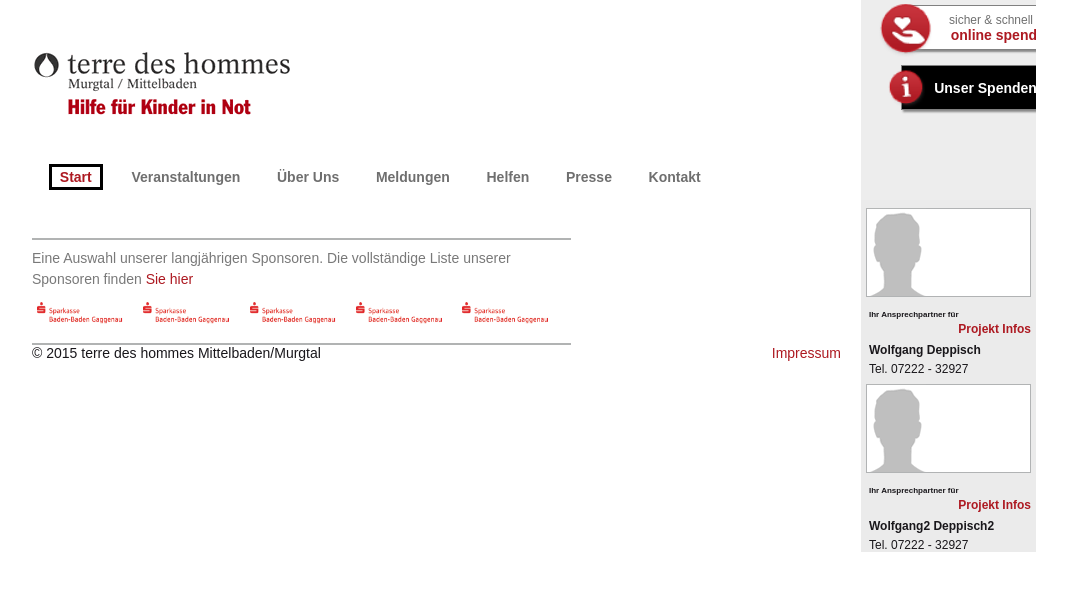
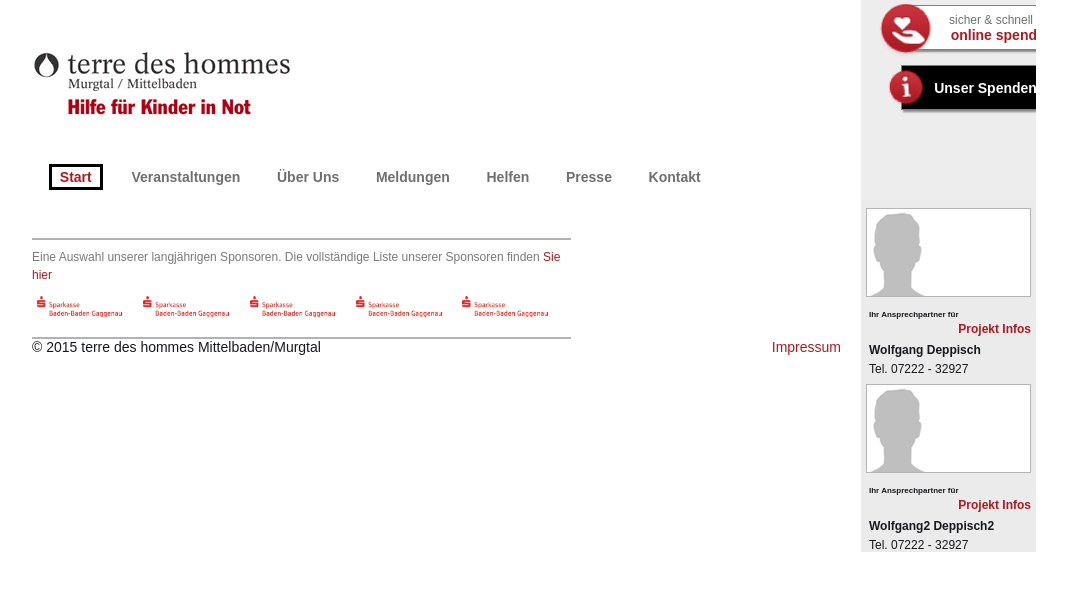
Before and after one commit to jensgro/tdh-Testprojekt-WS2015-2, a PHP site: page / in a window 1280 px wide. Shown: the top 591 px of the page, without its empty margins (116-1183 px from the left). Run offline with PHP 8.4, Linux system fonts and the light colour scheme.

Commit message:
sponsor-list: switch from h5 to p, and adjust font-size

```diff
--- a/dev/css/tdh/modules/sponsorlist.css
+++ b/dev/css/tdh/modules/sponsorlist.css
@@ -4,15 +4,16 @@
   border-top: 2px solid #b1b3b3;
   border-bottom: 2px solid #b1b3b3;
 }
-.sponsor-list h5{
-  font-size: 14px;
+.sponsor-list p{
+  margin-bottom: 10px;
+  font-size: 12px;
   color: #797979;
 }
-.sponsor-list h5>a{
+.sponsor-list p a{
   color: #ad1921;
   text-decoration: none;
 }
-.sponsor-list h5>a:hover,.sponsor-list h5>a:focus{
+.sponsor-list p a:hover,.sponsor-list p a:focus{
   color: red;
 }
 .sponsor-list ul{
--- a/dev/inc/modules/sponsor-list/header.inc
+++ b/dev/inc/modules/sponsor-list/header.inc
@@ -1,4 +1,4 @@
 
 <div class="sponsor-list">
-  <h5>Eine Auswahl unserer langjährigen Sponsoren. Die vollständige Liste unserer Sponsoren finden <a class="all-sponsors-link" href="#">Sie hier</a></h5>
+  <p>Eine Auswahl unserer langjährigen Sponsoren. Die vollständige Liste unserer Sponsoren finden <a class="all-sponsors-link" href="#">Sie hier</a></p>
   <ul>
```
